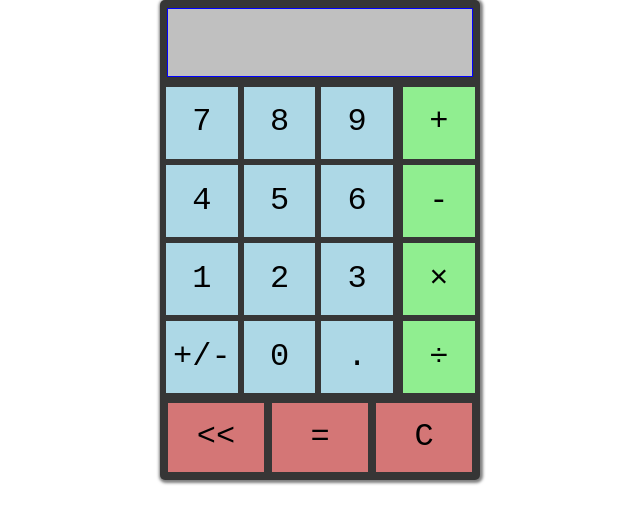
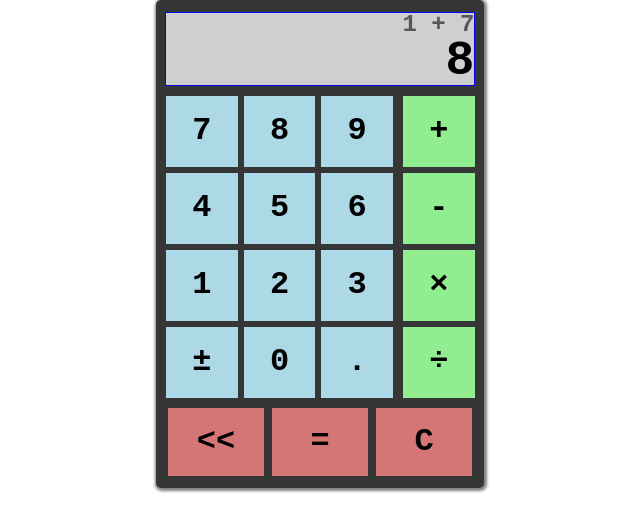
Before and after one commit to Nomnivore/odin-calculator, a plain HTML site: page index.html in a window 1280 px wide. Shown: the whole page, without its empty margins (320-960 px from the left). Drawn offline with Linux system fonts and the light colour scheme.

Commit message:
more styling

```diff
--- a/index.html
+++ b/index.html
@@ -8,10 +8,11 @@
     <link rel="stylesheet" href="style.css">
 </head>
 <body>
+    <div class="container">
         <div id="calc">
             <div class="display">
-            <span id="display-prev"></span>
-            <span id="display"></span>
+                <span id="display-prev">1 + 7</span>
+                <span id="display">8</span>
             </div>
             <div class="nums">
                 <button class="number" id="7">7</button>
@@ -23,15 +24,15 @@
                 <button class="number" id="1">1</button>
                 <button class="number" id="2">2</button>
                 <button class="number" id="3">3</button>
-            <button class="oper" id="negative">+/-</button>
+                <button class="oper" id="negative">±</button>
                 <button class="number" id="0">0</button>
                 <button class="oper" id="decimal">.</button>
             </div>
             <div class="ops">
-            <button class="func oper" id="add">+</button>
-            <button class="func oper" id="subtract">-</button>
-            <button class="func oper" id="multiply">*</button>
-            <button class="func oper" id="divide">/</button>
+                <button class="func oper" id="add"></button>
+                <button class="func oper" id="subtract"></button>
+                <button class="func oper" id="multiply"></button>
+                <button class="func oper" id="divide"></button>
             </div>
             <div class="control">
                 <button id="clear">C</button>
@@ -39,6 +40,7 @@
                 <button id="backspace"><<</button>
             </div>
         </div>
+    </div>
 
 
     <script src="main.js"></script>
--- a/style.css
+++ b/style.css
@@ -6,8 +6,9 @@
     --oper-text: black;
     --controls-color: rgb(212, 118, 118);
     --controls-text: black;
-    --display-color: rgb(192, 192, 192);
+    --display-color: rgb(207, 207, 207);
     --display-text: black;
+    --display-prev-text: rgb(88, 88, 88);
 
     margin: auto;
     /* border: 1px solid black; */
@@ -17,6 +18,7 @@
     width: 20em;
     height: 30em;
     border-radius: 5px;
+    padding: .25em;
     display: grid;
     grid-template-columns: repeat(4, 1fr);
     grid-template-rows: repeat(6, 1fr);
@@ -36,6 +38,7 @@
     background-color: whitesmoke;
     border: none;
     font-size: 2em;
+    font-weight: bold;
 }
 
 #calc button:hover,
@@ -45,10 +48,10 @@
 
 #calc .display {
     grid-area: display;
-    display: flex; /* probably want to change to a grid */
-    flex-direction: column;
-    justify-content: flex-end;
-    width: 95%;
+    display: grid;
+    grid-template-rows: .8fr 1.2fr;
+    /* align-items:flex-end; */
+    width: 96.5%;
     height: 87.5%;
     margin: auto;
     margin-bottom: 0;
@@ -59,12 +62,20 @@
 }
 #calc .display span {
     text-align: right;
+    display: inline-block;
+    vertical-align: middle;
+    line-height: 1em;
 }
 #calc .display #display {
     font-weight: bolder;
+    align-self: center;
+    font-size: 3em;
 }
 #calc .display #display-prev {
-    font-weight: lighter;
+    color: var(--display-prev-text);
+    font-weight:600;
+    align-self: flex-end;
+    font-size: 1.5em;
 }
 
 #calc .nums {
```
Lines whose indentation alone changed are shown as unchanged.
